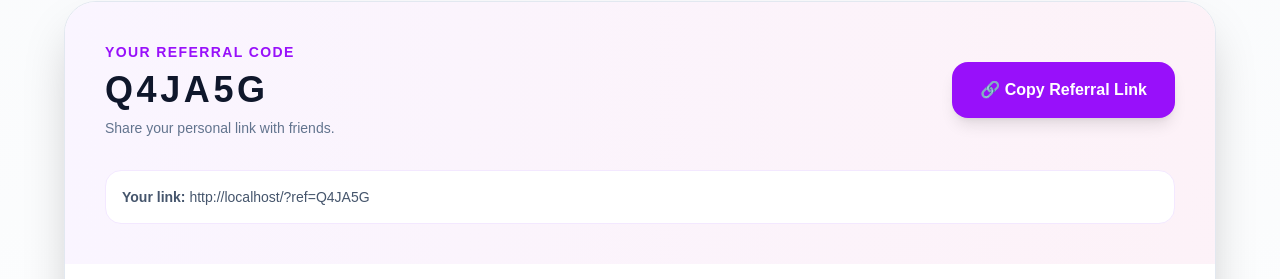
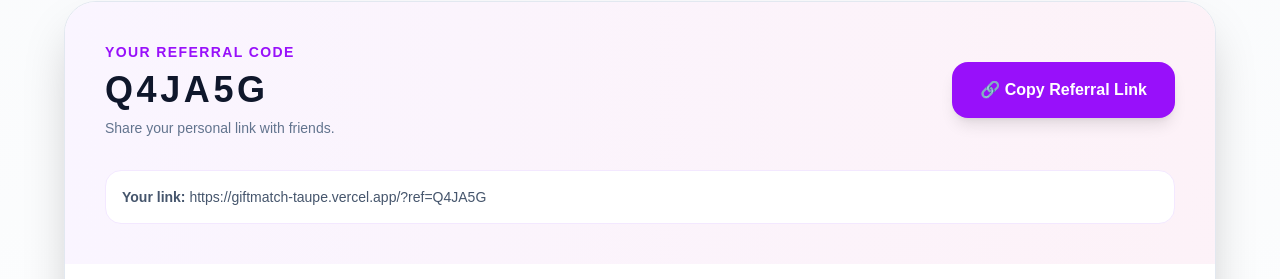
Before and after one commit to dhanushka100/giftmatch, a Next.js app: page / in a window 1280 px wide. Shown: the part 2205-2484 px from the top of the page. Built offline with nearby package versions, Linux system fonts and the light colour scheme.

Commit message:
Fix live referral link

```diff
--- a/app/page.tsx
+++ b/app/page.tsx
@@ -336,11 +336,7 @@ export default function Home() {
     );
   }, [mysteryRecipient]);
 
-  const referralLink =
-    typeof window !== "undefined"
-      ? `${window.location.origin}/?ref=${referralId}`
-      : `https://giftmatch.app/?ref=${referralId}`;
-
+ const referralLink = `https://giftmatch-taupe.vercel.app/?ref=${referralId}`;
   const nextReward =
     referralRewards.find((reward) => referrals < reward.referrals) ||
     referralRewards[referralRewards.length - 1];
```
